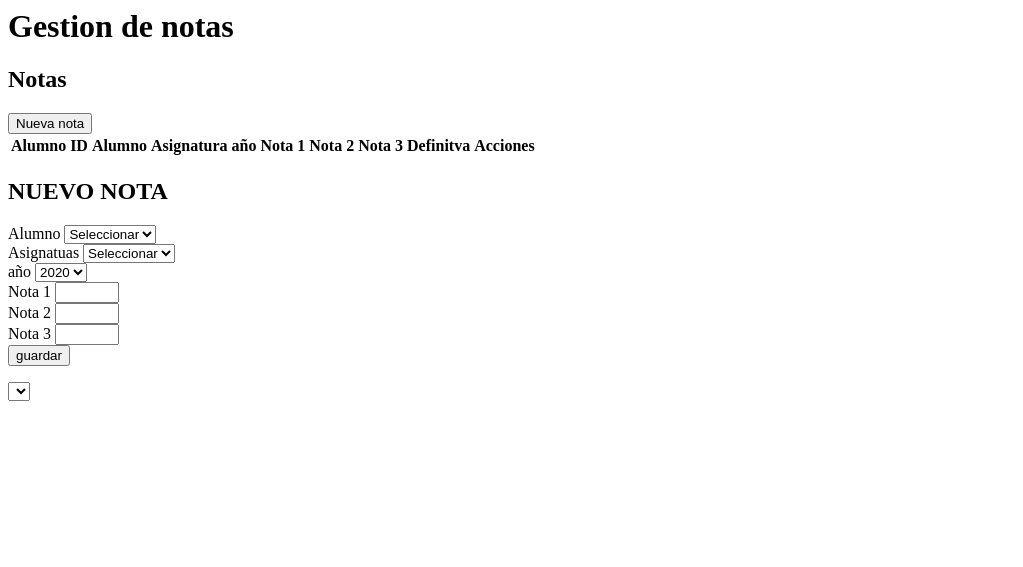
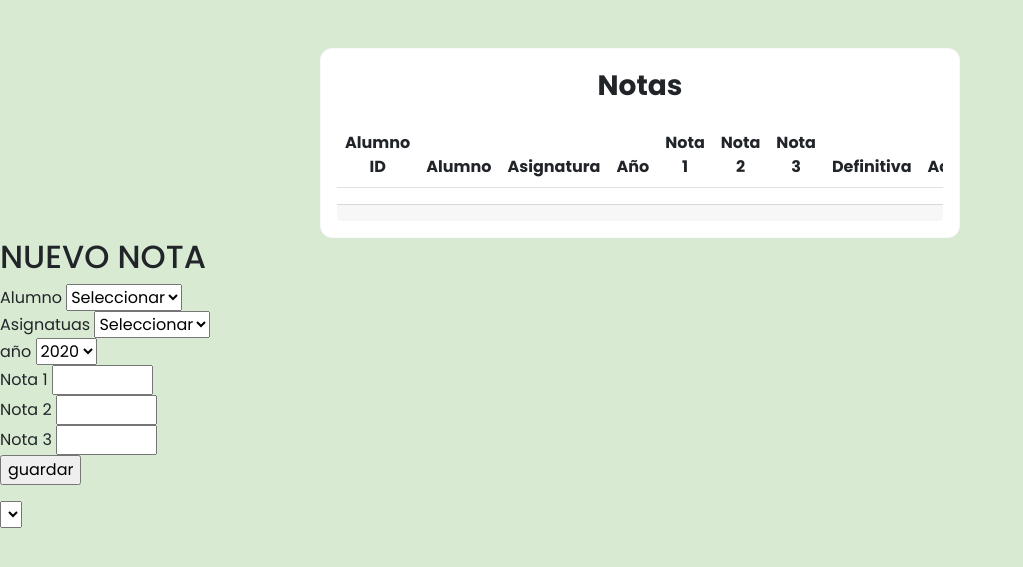
Before and after one commit to lvegadi/PLSQL-TALLER, a Django app: template personas/templates/notas/crud.html in a window 1280 px wide. Shown: the top 567 px of the page, without its empty margins (0-1023 px from the left). Run offline with Django 3.2, Linux system fonts and the light colour scheme; the template is opened without the code that fills it, so the values that code supplies are empty; some libraries are stand-ins or nearby versions.

Commit message:
Update crud.html
Improve UI

```diff
--- a/personas/templates/notas/crud.html
+++ b/personas/templates/notas/crud.html
@@ -1,16 +1,41 @@
-<h1>Gestion de notas</h1>
-<h2>Notas</h2>
-<table>
+<!DOCTYPE html>
+<html lang="en">
+
+<head>
+    <meta charset="UTF-8">
+    <meta http-equiv="X-UA-Compatible" content="IE=edge">
+    <meta name="viewport" content="width=device-width, initial-scale=1.0">
+    <link rel="preconnect" href="https://fonts.googleapis.com">
+    <link rel="preconnect" href="https://fonts.gstatic.com" crossorigin>
+    <link href="https://fonts.googleapis.com/css2?family=Poppins:wght@100;300;400;500;600;700&display=swap" rel="stylesheet">
+    <link href="https://cdn.jsdelivr.net/npm/bootstrap@5.1.3/dist/css/bootstrap.min.css" rel="stylesheet"
+        integrity="sha384-1BmE4kWBq78iYhFldvKuhfTAU6auU8tT94WrHftjDbrCEXSU1oBoqyl2QvZ6jIW3" crossorigin="anonymous">
+    <script src="https://cdn.jsdelivr.net/npm/@popperjs/core@2.10.2/dist/umd/popper.min.js"
+        integrity="sha384-7+zCNj/IqJ95wo16oMtfsKbZ9ccEh31eOz1HGyDuCQ6wgnyJNSYdrPa03rtR1zdB"
+        crossorigin="anonymous"></script>
+    <script src="https://cdn.jsdelivr.net/npm/bootstrap@5.1.3/dist/js/bootstrap.min.js"
+        integrity="sha384-QJHtvGhmr9XOIpI6YVutG+2QOK9T+ZnN4kzFN1RtK3zEFEIsxhlmWl5/YESvpZ13"
+        crossorigin="anonymous"></script>
+    <title>Gestor de calificaciones</title>
+</head>
+
+<body class="pt-5" style="font-family: 'Poppins', sans-serif; background-color: #D9EAD3">
+    <div class="container-flex my-auto">
+        <div class="card border-light bg-white w-50 mx-auto my-auto"style="border-radius: 12px">
+            <div class="card-body">
+                <p class="fs-3 text-center fw-bold">Notas</p>
+                <div class="table-responsive">
+                    <table class="table table-striped text-center">
                     <thead>
                         <tr>
                             <th>Alumno ID</th>
                             <th>Alumno</th>
                             <th>Asignatura</th>
-        <th>año</th>
+                            <th>Año</th>
                             <th>Nota 1</th>
                             <th>Nota 2</th>
                             <th>Nota 3</th>
-        <th>Definitva</th>
+                            <th>Definitiva</th>
                             <th>Acciones</th>
                         </tr>
                     </thead>
@@ -28,10 +53,32 @@
                         </tr>
                         {% endfor %}
                     </tbody>
+                </table>
+                </div>
+
+                <div class="card-footer">
 
 
-    <button>Nueva nota</button>
-</table>
+                </div>
+            </div>
+
+        </div>
+    </div>
+
+
+</body>
+
+</html>
+
+
+
+
+
+
+
+
+
+
 
 <h2>NUEVO NOTA</h2>
 <form action="" method="POST">
@@ -41,7 +88,7 @@
     <select name="alumno" id="alumno">
         <option value="">Seleccionar</option>
         {% for row in alumnos %}
-            <option value="{{row.0}}">{{row.1}}  {{row.2}}</option>
+        <option value="{{row.0}}">{{row.1}} {{row.2}}</option>
         {% endfor %}
     </select>
     <br>
@@ -77,7 +124,7 @@
         max = 2030,
         select = document.getElementById('year');
 
-        for (var i = min; i<=max; i++){
+    for (var i = min; i <= max; i++) {
         var opt = document.createElement('option');
         opt.value = i;
         opt.innerHTML = i;
```
Lines whose indentation alone changed are shown as unchanged.
